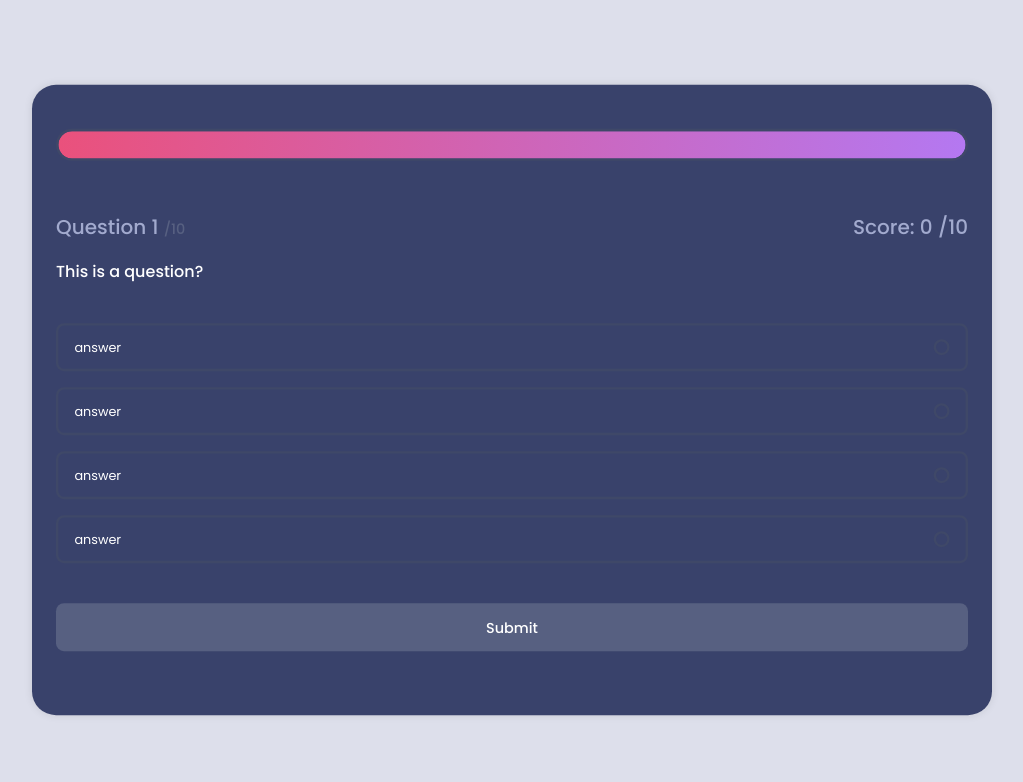
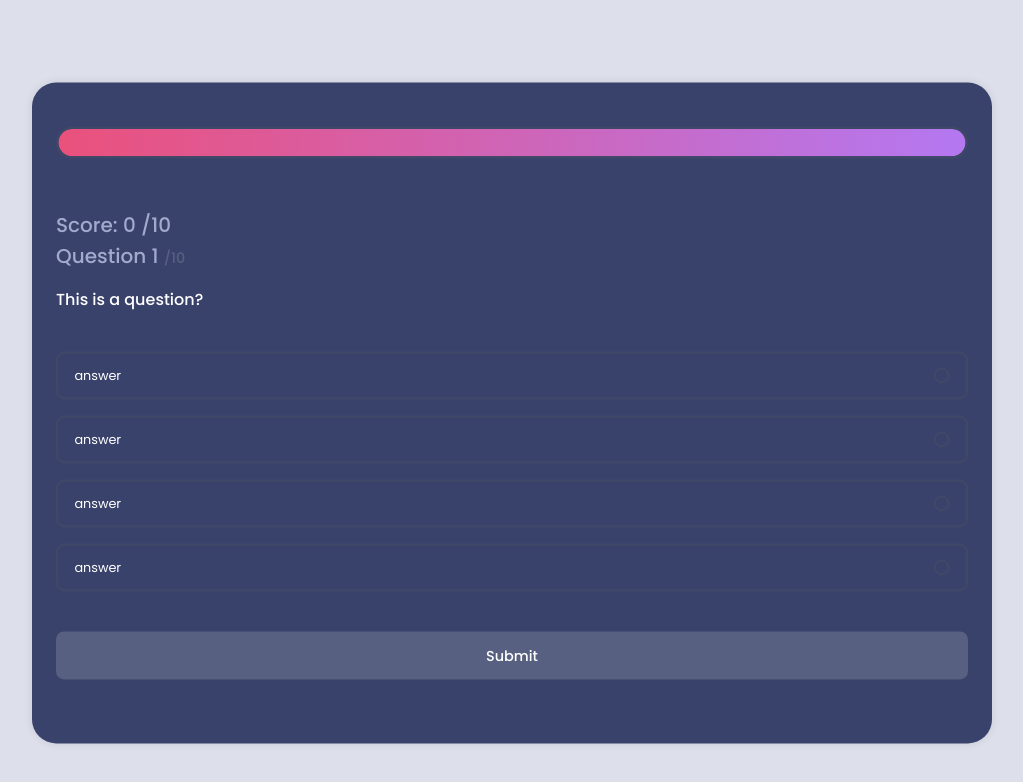
Before and after one commit to mohamadaffouri/Quiz-website-project, a plain HTML site: page quizPage/Quiz-website/Q.html in a window 1280 px wide. Shown: the whole page, without its empty margins (128-1151 px from the left). Drawn offline with Linux system fonts and the light colour scheme; sample sign-in values are in the browser's storage.

Commit message:
Update Q.css

```diff
--- a/quizPage/Quiz-website/Q.css
+++ b/quizPage/Quiz-website/Q.css
@@ -108,8 +108,7 @@ select {
   color: #a2aace;
   font-size: 25px;
   font-weight: 500;
-  margin-bottom: 20px;
-  float: right;
+
 }
 
 .question-wrapper .number .total {
```
